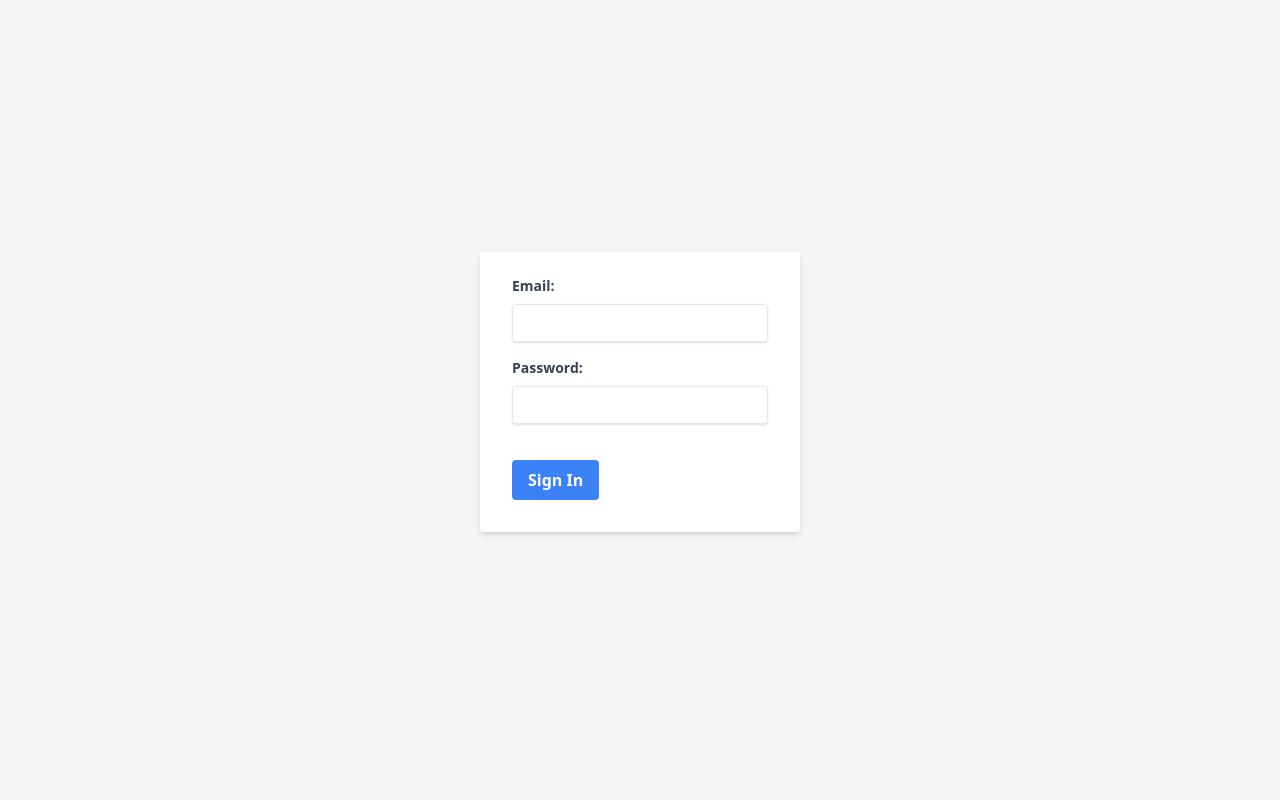
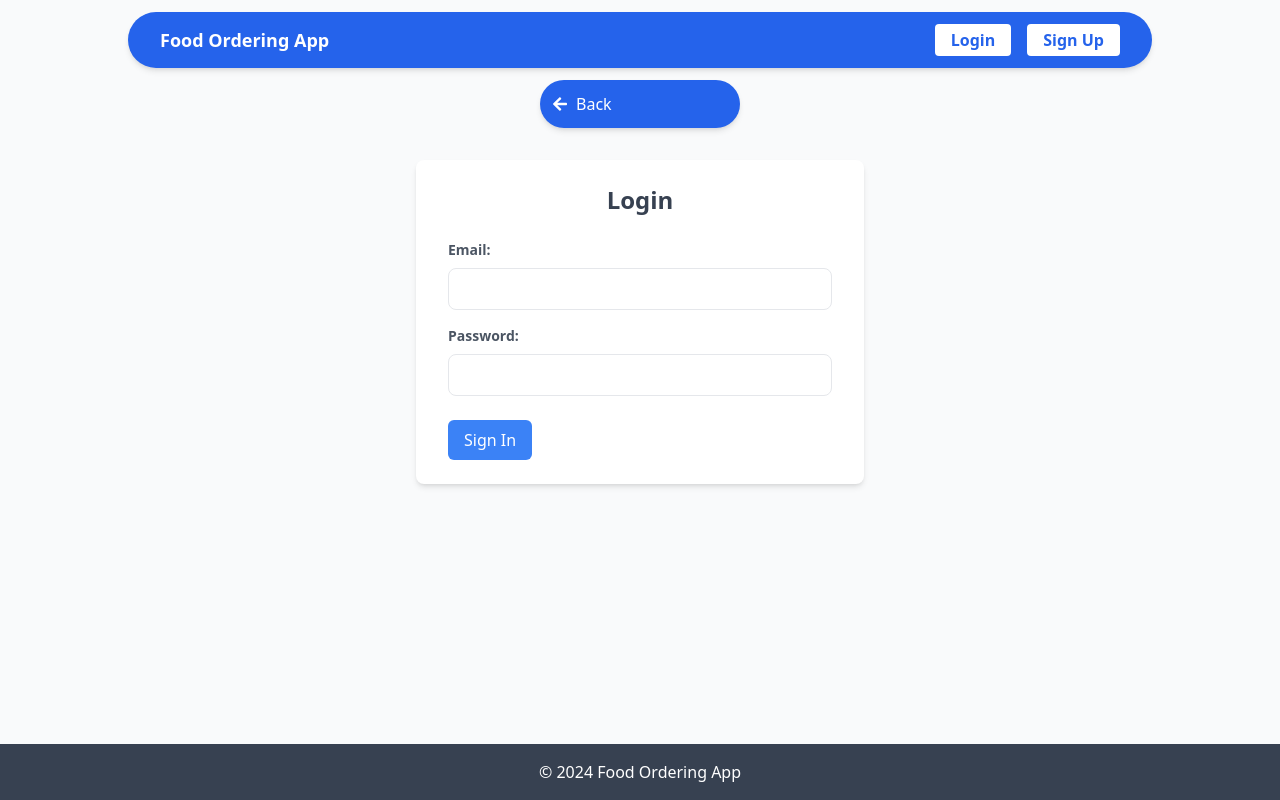
Before and after one commit to vladimir-djokic-quantox/react-praksa-2024-frontend-dragan, a Next.js app: page /login in a window 1280 px wide. Built offline with nearby package versions, Linux system fonts and the light colour scheme.

Commit message:
Added BackButton and changed cart styles

```diff
--- /dev/null
+++ b/src/components/BackButton.jsx
@@ -0,0 +1,18 @@
+import React from 'react';
+import { useRouter } from 'next/router';
+import { FaArrowLeft } from 'react-icons/fa';
+
+const BackButton = () => {
+  const router = useRouter();
+
+  return (
+    <button
+      onClick={() => router.back()}
+      className="bg-blue-600 text-white p-3 flex items-center shadow-md  mx-auto rounded-full mt-3 w-[200px]" >
+      <FaArrowLeft className="mr-2" />
+      <span>Back</span>
+    </button>
+  );
+};
+
+export default BackButton;
--- a/src/components/Cart.jsx
+++ b/src/components/Cart.jsx
@@ -1,48 +1,8 @@
-import React from "react";
+import React, { useEffect, useState } from "react";
 import { gql, useQuery, useMutation } from "@apollo/client";
+import { GET_USER_CART_QUERY, CLEAR_CART_MUTATION } from '../graphql/queries';
 
-const GET_USER_CART_QUERY = gql`
-  query GetUserCart {
-    me {
-      username
-      cart {
-        data {
-          attributes {
-            dishes {
-              data {
-                attributes {
-                  name
-                  price
-                }
-              }
-            }
-          }
-        }
-      }
-    }
-  }
-`;
-
-const CLEAR_CART_MUTATION = gql`
-  mutation ClearCart {
-    clearCart {
-      data {
-        attributes {
-          dishes {
-            data {
-              attributes {
-                name
-                price
-              }
-            }
-          }
-        }
-      }
-    }
-  }
-`;
-
-const Cart = ({ onClose }) => {
+const Cart = ({ onClose: closeCart }) => {
   const { data } = useQuery(GET_USER_CART_QUERY, {
     context: {
       headers: {
@@ -63,19 +23,34 @@ const Cart = ({ onClose }) => {
   const isEmpty =
     !data || data.me.cart.data.attributes.dishes.data.length === 0;
 
+  const isLoggedIn = !!localStorage.getItem("token");
+
+  const [isVisible, setIsVisible] = useState(false);
+
+  useEffect(() => {
+    setIsVisible(true);
+  }, []);
+
   const handleClearCart = () => {
     clearCart().catch((error) => console.error("Error clearing cart:", error));
   };
 
-  const isLoggedIn = !!localStorage.getItem("token");
+  const onClose = () => {
+    setIsVisible(false);
+    setTimeout(() => closeCart(), 300);
+  };
 
   return (
     <div className="fixed inset-0 z-40 flex justify-end">
       <div
         className="absolute inset-0 bg-black opacity-50"
-        onClick={onClose}>
-      </div>
-      <div className="w-full md:w-1/3 h-1/2 bg-white shadow-2xl z-50 flex flex-col rounded-l-lg">
+        onClick={onClose}
+      ></div>
+      <div
+        className={`w-full md:w-1/3 h-1/2 bg-white shadow-2xl z-50 flex flex-col rounded-l-lg ${
+          isVisible ? "translate-x-0" : "translate-x-full"
+        } transition-transform duration-300 ease-in-out`}
+      >
         <div className="p-4 border-b flex justify-between items-center bg-gray-100 rounded-tl-lg">
           <button
             onClick={onClose}
--- a/src/components/Layout.jsx
+++ b/src/components/Layout.jsx
@@ -1,10 +1,18 @@
+import React from 'react';
 import Header from "./Header";
 import Footer from "./Footer";
+import BackButton from "./BackButton";
+import { useRouter } from 'next/router';
 
 const Layout = ({ children }) => {
+    const router = useRouter();
+
+    const showBackButton = router.pathname !== '/';
+
     return (
         <div className="flex flex-col min-h-screen bg-gray-50 text-gray-800">
             <Header />
+            {showBackButton && <BackButton />}
             <main className="flex-grow container mx-auto px-4 py-8">{children}</main>
             <Footer />
         </div>
--- a/src/components/LoginForm.jsx
+++ b/src/components/LoginForm.jsx
@@ -1,7 +1,7 @@
 import React, { useState } from "react";
 import { useMutation } from "@apollo/client";
 import { useRouter } from "next/router";
-import {LOGIN_MUTATION} from "../graphql/queries"
+import { LOGIN_MUTATION } from "../graphql/queries";
 
 const LoginForm = () => {
   const [email, setEmail] = useState("");
@@ -15,9 +15,7 @@ const LoginForm = () => {
       const response = await login({ variables: { email, password } });
       localStorage.setItem("token", response.data.login.jwt);
       localStorage.setItem("user", JSON.stringify(response.data.login.user));
-
       console.log("Logged in user:", response.data.login.user);
-
       router.push('/');
     } catch (error) {
       console.error("Login error:", error.message);
@@ -25,9 +23,9 @@ const LoginForm = () => {
   };
 
   return (
-    <form onSubmit={handleSubmit} className="bg-white shadow-md rounded px-8 pt-6 pb-8 mb-4">
+    <form onSubmit={handleSubmit} className="mt-6">
       <div className="mb-4">
-        <label htmlFor="email" className="block text-gray-700 text-sm font-bold mb-2">
+        <label htmlFor="email" className="block text-sm font-semibold text-gray-600">
           Email:
         </label>
         <input
@@ -35,12 +33,12 @@ const LoginForm = () => {
           id="email"
           value={email}
           onChange={(e) => setEmail(e.target.value)}
-          className="shadow appearance-none border rounded w-full py-2 px-3 text-gray-700 leading-tight focus:outline-none focus:shadow-outline"
           required
+          className="text-gray-800 w-full px-4 py-2 mt-2 border rounded-lg focus:outline-none focus:ring-1"
         />
       </div>
-      <div className="mb-6">
-        <label htmlFor="password" className="block text-gray-700 text-sm font-bold mb-2">
+      <div className="mb-4">
+        <label htmlFor="password" className="block text-sm font-semibold text-gray-600">
           Password:
         </label>
         <input
@@ -48,20 +46,20 @@ const LoginForm = () => {
           id="password"
           value={password}
           onChange={(e) => setPassword(e.target.value)}
-          className="shadow appearance-none border rounded w-full py-2 px-3 text-gray-700 mb-3 leading-tight focus:outline-none focus:shadow-outline"
           required
+          className="text-gray-800 w-full px-4 py-2 mt-2 border rounded-lg focus:outline-none focus:ring-1"
         />
       </div>
-      <div className="flex items-center justify-between">
+      <div className="flex items-center justify-between mt-6">
         <button
           type="submit"
-          className="bg-blue-500 hover:bg-blue-700 text-white font-bold py-2 px-4 rounded focus:outline-none focus:shadow-outline"
           disabled={loading}
+          className="px-4 py-2 leading-6 text-white transition-colors duration-200 transform bg-blue-500 rounded-md hover:bg-blue-600 focus:outline-none focus:bg-blue-600"
         >
           Sign In
         </button>
       </div>
-      {error && <p className="text-red-500 text-xs italic">{error.message}</p>}
+      {error && <p className="mt-3 text-xs text-red-500">{error.message}</p>}
     </form>
   );
 };
--- a/src/graphql/queries.js
+++ b/src/graphql/queries.js
@@ -1,4 +1,45 @@
 import { gql } from "@apollo/client";
+
+export const GET_USER_CART_QUERY = gql`
+  query GetUserCart {
+    me {
+      username
+      cart {
+        data {
+          attributes {
+            dishes {
+              data {
+                attributes {
+                  name
+                  price
+                }
+              }
+            }
+          }
+        }
+      }
+    }
+  }
+`;
+
+export const CLEAR_CART_MUTATION = gql`
+  mutation ClearCart {
+    clearCart {
+      data {
+        attributes {
+          dishes {
+            data {
+              attributes {
+                name
+                price
+              }
+            }
+          }
+        }
+      }
+    }
+  }
+`;
 
 export const GET_DISHES_BY_SLUG = gql`
   query GetDishesBySlug($slug: String!) {
--- a/src/pages/login.js
+++ b/src/pages/login.js
@@ -1,13 +1,19 @@
 import React from "react";
 import LoginForm from "../components/LoginForm";
+import Layout from "@/components/Layout";
 
 const LoginPage = () => {
   return (
-    <div className="flex justify-center items-center h-screen bg-gray-100">
-      <div className="w-full max-w-xs">
-        <LoginForm />
+    <Layout>
+        <div className="flex justify-center items-center ">
+        <div className="w-full max-w-md px-8 py-6 mx-auto bg-white rounded-lg shadow-md">
+        <h2 className="text-2xl font-semibold text-center text-gray-700">
+           Login
+          </h2>
+          <LoginForm />
+        </div>
       </div>
-    </div>
+    </Layout>
   );
 };
 
--- a/src/pages/signup.js
+++ b/src/pages/signup.js
@@ -1,14 +1,19 @@
 import React from "react";
 import SignupForm from "../components/SignupForm";
+import Layout from "@/components/Layout";
 
 const SignupPage = () => {
   return (
-    <div className="flex justify-center items-center min-h-screen bg-gray-100">
-      <div className="w-full max-w-md px-8 py-6 mx-auto bg-white rounded-lg shadow-md">
-        <h2 className="text-2xl font-semibold text-center text-gray-700">Sign Up</h2>
-        <SignupForm />
+    <Layout>
+      <div className="flex justify-center items-center ">
+        <div className="w-full max-w-md px-8 py-6 mx-auto bg-white rounded-lg shadow-md">
+          <h2 className="text-2xl font-semibold text-center text-gray-700">
+            Sign Up
+          </h2>
+          <SignupForm />
+        </div>
       </div>
-    </div>
+    </Layout>
   );
 };
 
```
